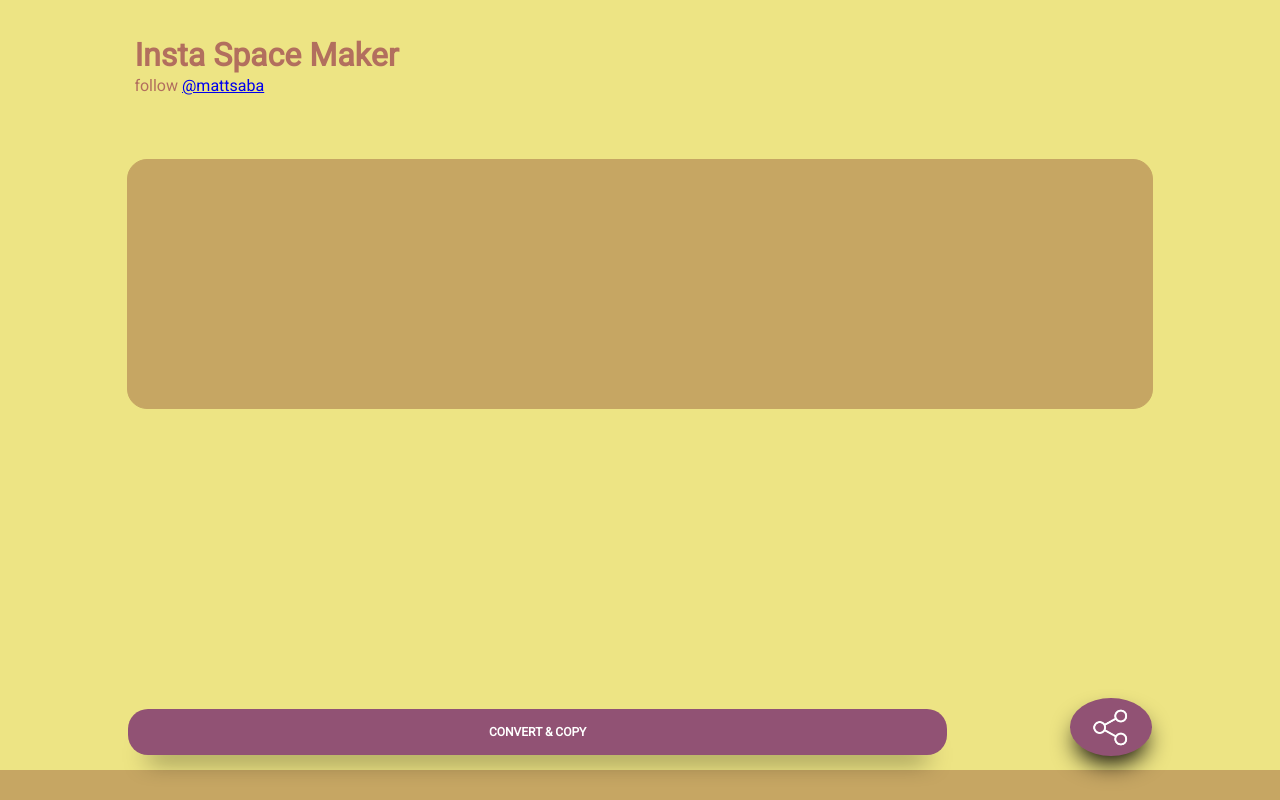
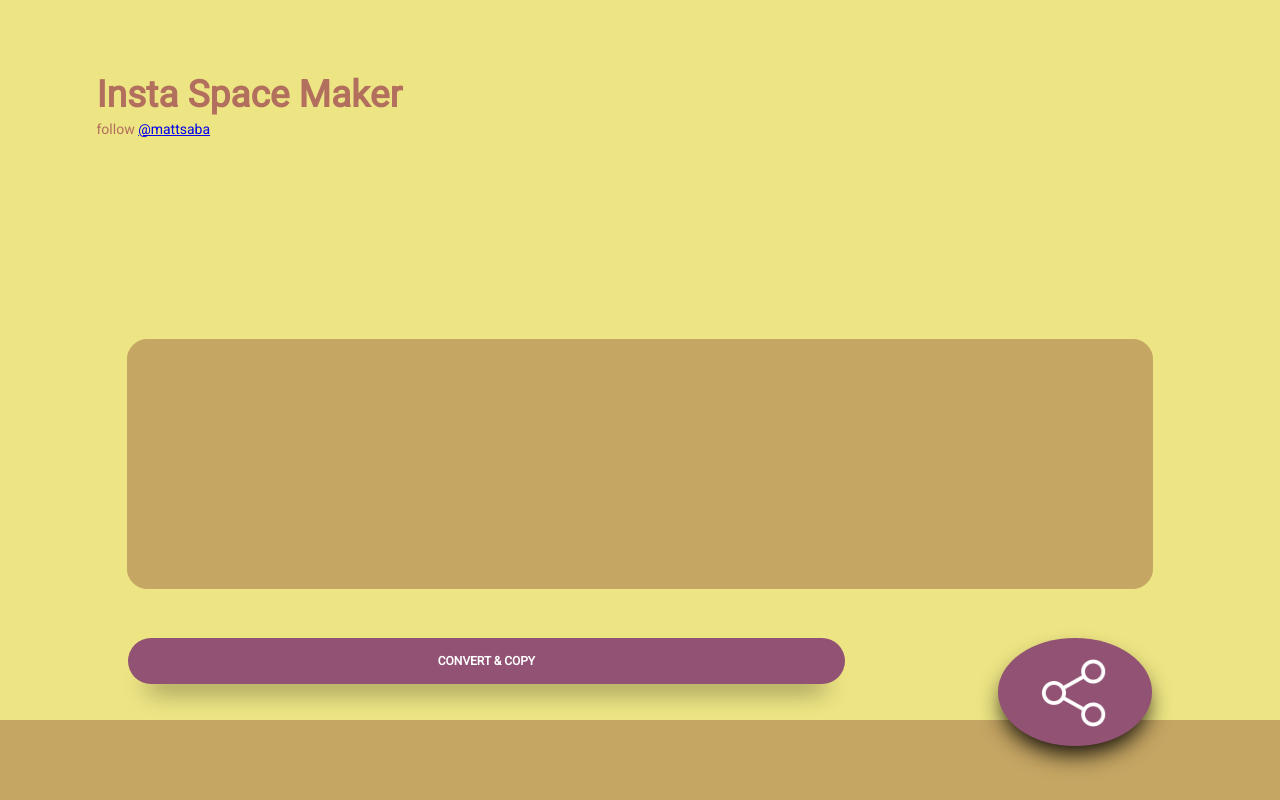
Before and after one commit to InstagramParagraphMaker/InstagramParagraphMaker.github.io, a plain HTML site: page index.html in a window 1280 px wide. Drawn offline with nearby package versions, Linux system fonts and the light colour scheme.

Commit message:
requested revert

```diff
--- a/css/style.css
+++ b/css/style.css
@@ -5,9 +5,34 @@ body {
     font-family: Heebo;
     background-color: #ede484;
 }
-.main {
+
+.mobileOnly {
+    display: none;
+}
+.desktop{
+	height: 95vh;
+	line-height:95vh;
+    overflow: hidden;
+
+}
+.desktop #desktopOnly{
+text-align:center;
+    vertical-align:middle;
+	font-size: 25px;
+    color: #b26f5e;
+    font-weight: bold;
+}
+/* Smartphone Portrait and Landscape */
+@media only screen and (min-device-width : 300px) and (max-device-width : 850px) {
+    .mobileOnly {
         display: inline;
     }
+	.desktop{
+		display: none;
+	}
+}
+
+
 #contact {
     width: 100%;
     color: #b26f5e;
@@ -16,7 +41,7 @@ body {
     #contact #title {
         line-height: 1.1;
         margin-top:6%;
-        font-size: 16px;
+        font-size: 37px;
         font-weight: bold;
         text-align: left;
         margin-left: 7%;
@@ -30,7 +55,7 @@ body {
         text-align: left;
         margin-left: 7%;
         margin-right:6%;
-        margin-bottom: 26%;
+        margin-bottom: 16%;
     }
 
 textarea {
@@ -109,77 +134,3 @@ textarea:focus, input:focus{
     margin-left: auto;
     margin-right: auto;
 }
-/* .desktop{
-	height: 95vh;
-	line-height:95vh;
-    overflow: hidden;
-
-}
-.desktop #desktopOnly{
-text-align:center;
-    vertical-align:middle;
-	font-size: 25px;
-    color: #b26f5e;
-    font-weight: bold;
-} */
-/* Smartphone Portrait and Landscape */
-@media (min-width:768px){
-    #contact #title {
-        margin-top:3%;
-        font-size: 32px;
-        font-weight: bold;
-        text-align: left;
-        margin-left: 10%;
-    }
-    #contact #insta {
-        font-size: 16px;
-        margin-left: 10%;
-        margin-right:6%;
-        margin-bottom: 5%;
-    }
-    .footer {
-        position: fixed;
-        left: 0;
-        bottom: 0;
-        width: 100%;
-        background-color: #c6a663;
-        height: 30px;
-    }
-
-    #btnConvertor {
-        width: 80%;
-        line-height: 45px;
-        margin-top: -6%;
-        border-radius: 20px;
-        -webkit-box-shadow: 0 23px 25px -20px black;
-        -moz-box-shadow: 0 23px 25px -20px black;
-        box-shadow: 0 23px 25px -20px black;
-    }
-
-        #btnConvertor span {
-            font-size: 12px;
-            color: #ffffff;
-            font-weight: bold;
-
-        }
-
-        #btnShare {
-            width: 8%;
-            line-height: 45px;
-            margin-top: -7%;
-            border-radius: 50%;
-            background-color: #915274;
-            text-align: center;
-            float: right;
-            cursor: pointer;
-            -webkit-box-shadow: 0 13px 25px -6px black;
-            -moz-box-shadow: 0 13px 25px -6px black;
-            box-shadow: 0 13px 25px -6px black;
-        }
-
-            #btnShare img {
-                vertical-align: middle;
-                width: 70%;
-                border-radius: 30%;
-            }
-}
```
Lines whose indentation alone changed are shown as unchanged.
